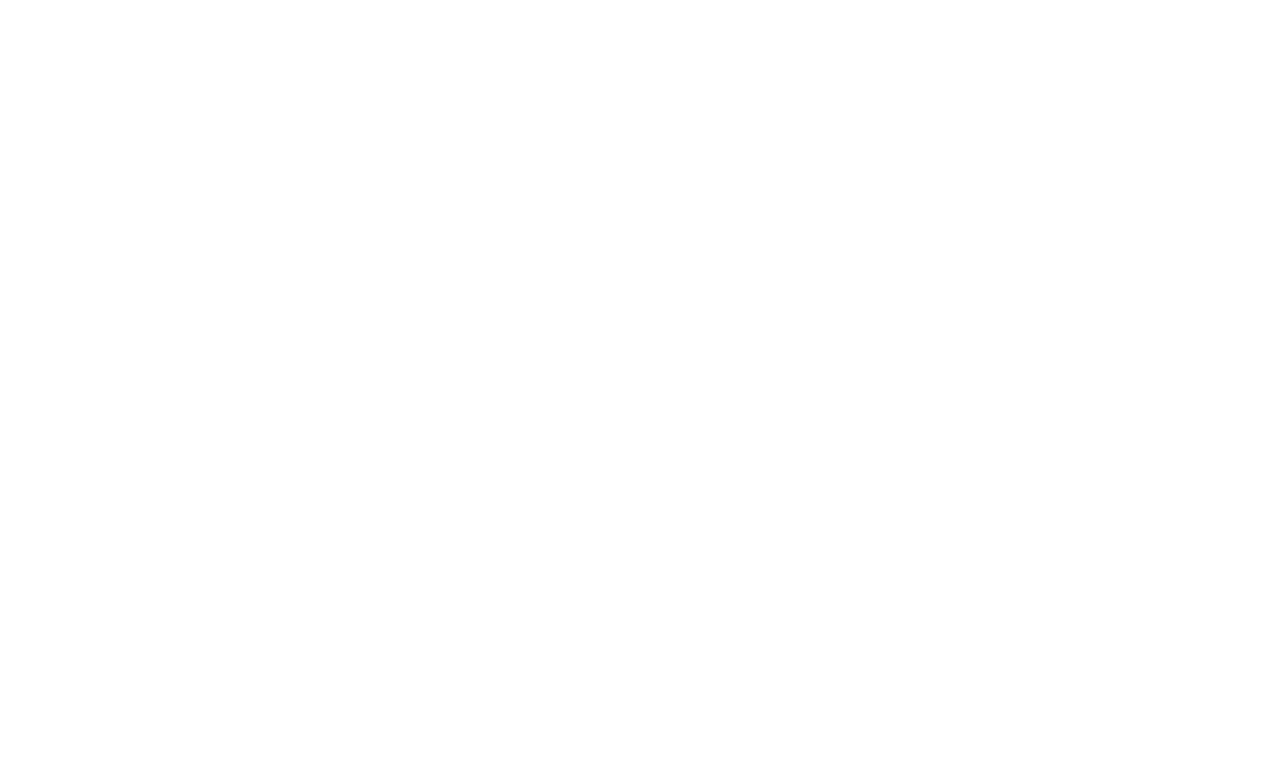
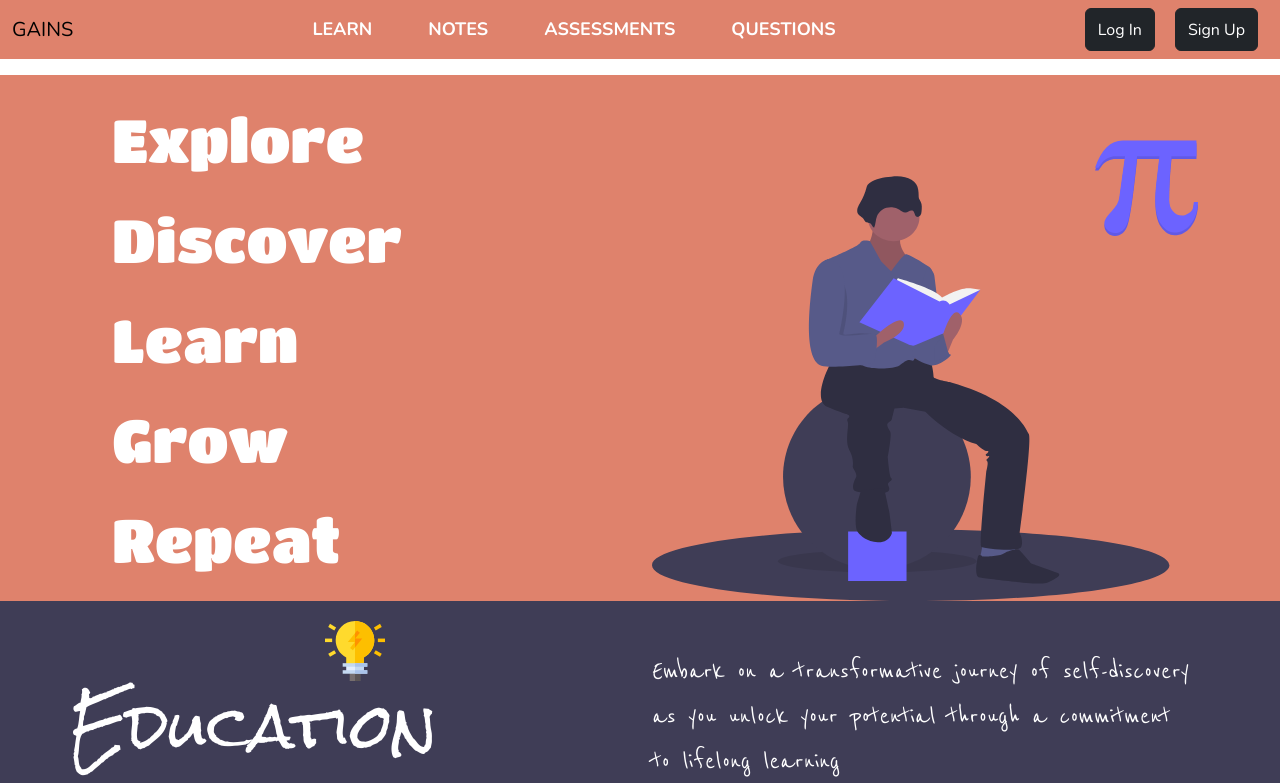
Before and after one commit to A-S-Adithiyaa/gains, a React (Create React App) app: page / in a window 1280 px wide. Before the commit this address had no page. Shown: the top 783 px of the page. Built offline with nearby package versions, Linux system fonts and the light colour scheme; a web font is replaced by a local one.

Commit message:
Changed the routing

```diff
--- a/package.json
+++ b/package.json
@@ -1,5 +1,5 @@
 {
-  "homepage": "https://a-s-adithiyaa.github.io/gains",
+  "homepage": "/https://a-s-adithiyaa.github.io/#",
   "name": "code",
   "version": "0.1.0",
   "private": true,
--- a/src/App.js
+++ b/src/App.js
@@ -1,18 +1,19 @@
 import "./App.css";
 import React from "react";
-import { BrowserRouter, Routes, Route } from "react-router-dom";
+import { HashRouter, Routes, Route } from "react-router-dom";
 import Landing from "./Landing";
 import AssessmentLanding from "./components/assessments/AssessmentLanding";
+import NavbarSection from "./components/Navbar";
 
 function App() {
   return (
-    // <BrowserRouter basename="/gains">
-    <BrowserRouter>
+    <HashRouter>
+      <NavbarSection />
       <Routes>
-        <Route index path="/gains" element={<Landing />} />
-        <Route path="/assessment" element={<AssessmentLanding />} />
+        <Route path="/" element={<Landing />} />
+        <Route path="/assessments/" element={<AssessmentLanding />} />
       </Routes>
-    </BrowserRouter>
+    </HashRouter>
   );
 }
 
--- a/src/Landing.js
+++ b/src/Landing.js
@@ -1,16 +1,14 @@
 import React, { Component } from "react";
-import "./App.css";
-import NavbarSection from "./components/Navbar";
 import HomeBody from "./components/HeroSection";
 import EducationSection from "./components/EducationSection";
 import CardSection from "./components/CardSection";
+import "./App.css";
 
 class Landing extends Component {
   render() {
     return (
       <div>
         <div className="home-container">
-          <NavbarSection />
           <HomeBody />
         </div>
 
--- a/src/components/Navbar.js
+++ b/src/components/Navbar.js
@@ -9,7 +9,7 @@
   return (
     <Navbar key={"lg"} expand={"lg"} className="bg-body-tertiary mb-3">
       <Container fluid>
-        <Navbar.Brand href="/gains">GAINS</Navbar.Brand>
+        <Navbar.Brand href="/">GAINS</Navbar.Brand>
         <Navbar.Toggle aria-controls={`offcanvasNavbar-expand-lg`} />
         <Navbar.Offcanvas
           id={`offcanvasNavbar-expand-lg`}
@@ -29,7 +29,7 @@
               <Nav.Link className="nav-links" href="#action2">
                 NOTES
               </Nav.Link>
-              <Nav.Link className="nav-links" href="/gains/assessment">
+              <Nav.Link className="nav-links" href="#/assessments">
                 ASSESSMENTS
               </Nav.Link>
               <Nav.Link className="nav-links" href="#action4">
--- a/src/components/assessments/AssessmentLanding.js
+++ b/src/components/assessments/AssessmentLanding.js
@@ -1,11 +1,9 @@
 import React from "react";
-import NavbarSection from "../Navbar";
 import GenerateQuestions from "./GenerateQuestions";
 
 function AssessmentLanding() {
   return (
     <>
-      <NavbarSection />
       <GenerateQuestions />
     </>
   );
```
